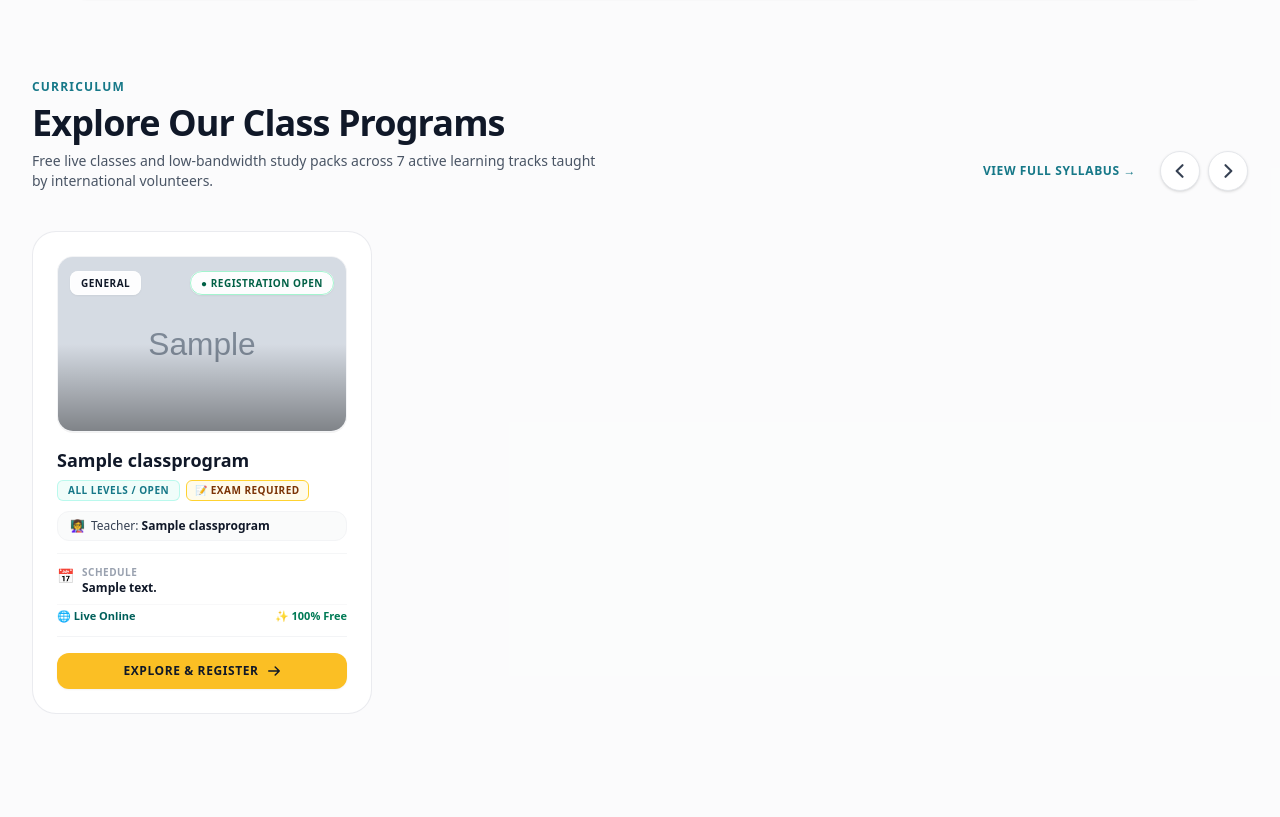
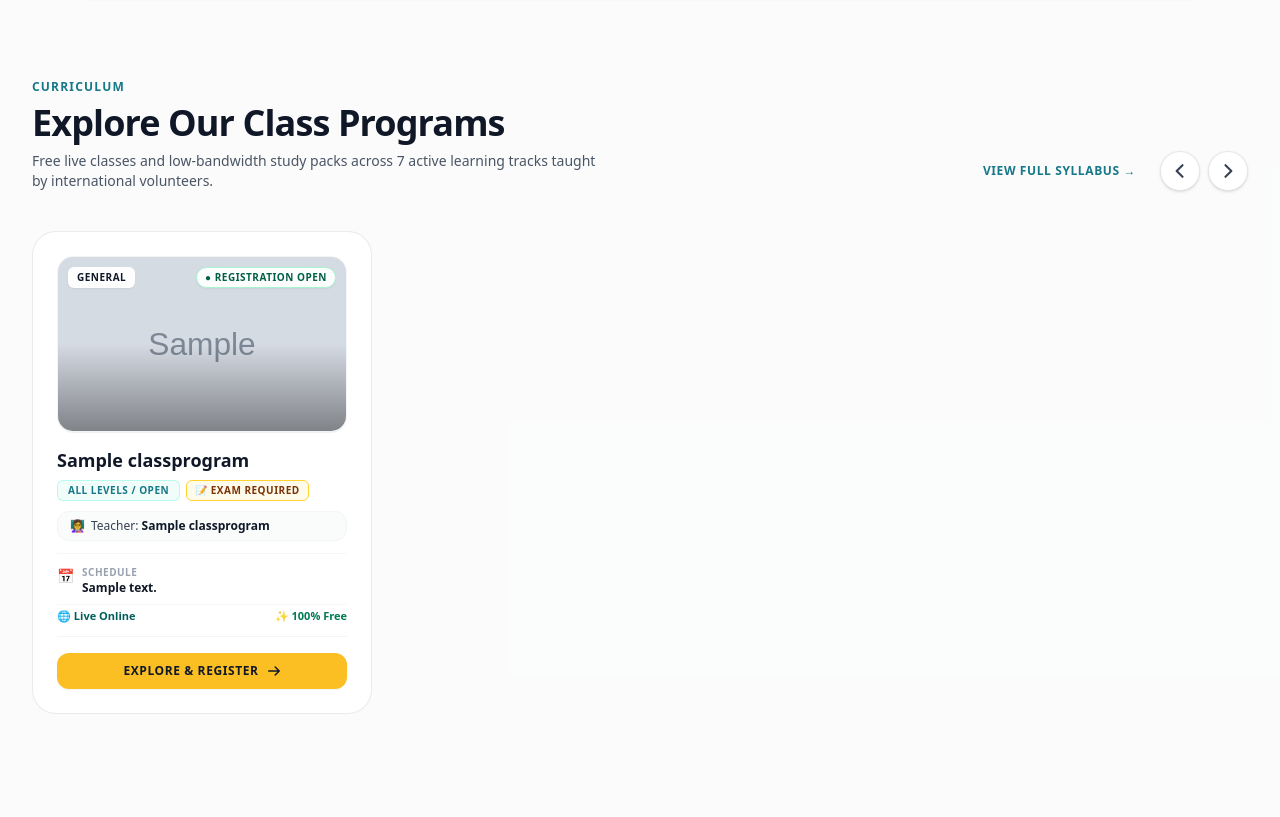
Before and after one commit to KhairullahChakir/educacion-para-ella, a Django app: page / in a window 1280 px wide. Shown: the part 849-1666 px from the top of the page. Run offline with Django 5.2, Linux system fonts and the light colour scheme; tables that the repository leaves empty hold one stand-in row (values such as "Sample post"); grey boxes marked "Sample" are stand-in pictures.

Commit message:
Fix badge collision on class cards with single flex header

```diff
--- a/core/templates/core/home.html
+++ b/core/templates/core/home.html
@@ -181,16 +181,12 @@
                         {% endif %}
                         <div class="absolute inset-0 bg-gradient-to-t from-black/40 via-transparent to-transparent"></div>
 
-                        <!-- Floating Category Pill -->
-                        <div class="absolute top-3 left-3">
-                            <span class="px-2.5 py-1 rounded-lg text-[10px] font-black uppercase tracking-wider bg-white/95 backdrop-blur-md text-gray-900 border border-white/60 shadow-xs">
+                        <!-- Top Floating Badges Header (No Overlap) -->
+                        <div class="absolute top-2.5 inset-x-2.5 flex items-center justify-between gap-1.5 z-10 pointer-events-none">
+                            <span class="px-2 py-0.5 rounded-md text-[10px] font-black uppercase tracking-wider bg-white/95 backdrop-blur-md text-gray-900 border border-white/60 shadow-xs shrink-0 pointer-events-auto">
                                 {{ program.category_icon_info.label }}
                             </span>
-                        </div>
-
-                        <!-- Floating Status Pill -->
-                        <div class="absolute top-3 right-3">
-                            <span class="px-2.5 py-1 text-[10px] font-extrabold uppercase tracking-wider rounded-full border shadow-xs bg-white/95 backdrop-blur-md {{ program.status_badge_classes }}">
+                            <span class="px-2 py-0.5 text-[10px] font-extrabold uppercase tracking-wider rounded-full border shadow-xs bg-white/95 backdrop-blur-md {{ program.status_badge_classes }} shrink-0 pointer-events-auto">
                                 ● {{ program.display_status }}
                             </span>
                         </div>
```
Also changed, not shown: core/templates/core/classes.html (+4 -8 lines), media/class_images/english-british-england-language-1.webp (added), theme/static/css/dist/styles.css.
